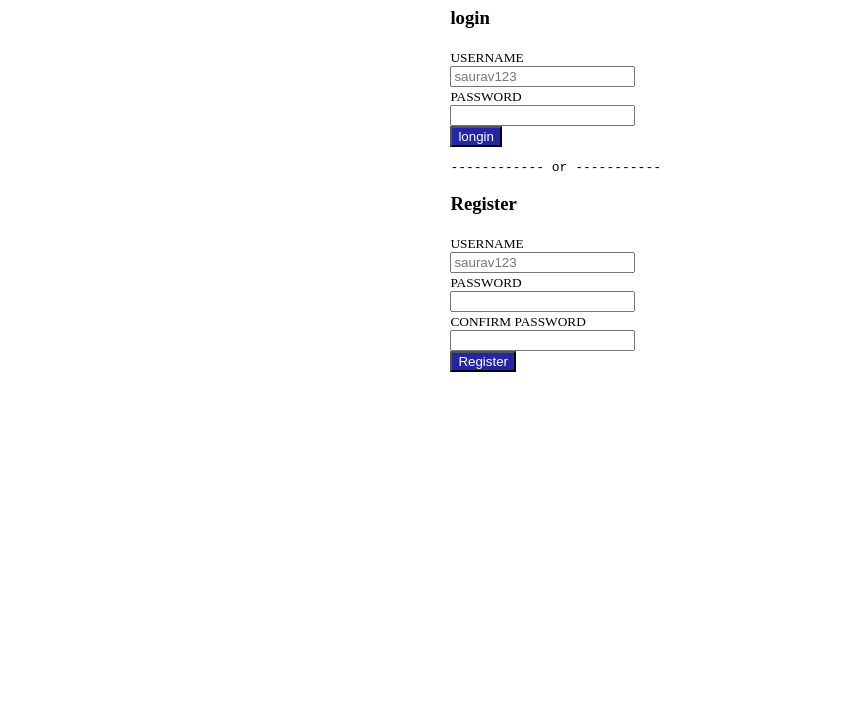
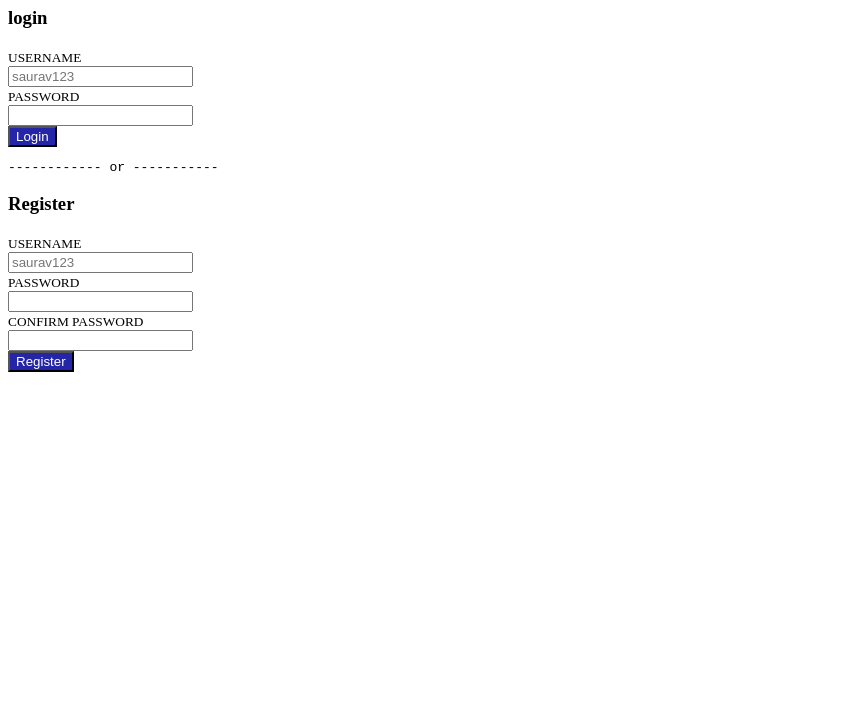
Before and after one commit to Srvydv3614/pracriceForm, a plain HTML site: page index.html in a window 1280 px wide. Shown: the part 79-800 px from the top of the page, without its empty margins (0-849 px from the left). Drawn offline with Linux system fonts and the light colour scheme.

Commit message:
form practice

```diff
--- a/index.html
+++ b/index.html
@@ -15,15 +15,15 @@
         </h1>
       </header>
       <main>
-        <h3>login</h3>
+        <h3 class="login" >login</h3>
         <small>USERNAME</small> <br />
         <input type="text" placeholder="saurav123" required /><br />
         <small>PASSWORD</small> <br />
         <input type="password" name="password" id="loginpassid" required />
         <br />
-        <button>longin</button>
+        <button>Login</button>
         <pre>------------ or -----------</pre>
-        <h3>Register</h3>
+        <h3 class="register" >Register</h3>
         <small>USERNAME</small> <br />
         <input type="text" required placeholder="saurav123" /> <br />
         <small>PASSWORD</small> <br />
--- a/style.css
+++ b/style.css
@@ -1,17 +1,7 @@
 header{
-    text-align: center;
     color: rgb(37, 37, 168);
 }
-main{
-    margin-left: 35%;
-    margin-right: 35%;
-}
-small{
-    text-align: left;
-}
-h3{
-    text-align: left;
-}
+
 button{
     font-style: bold;
     color: white;
```
